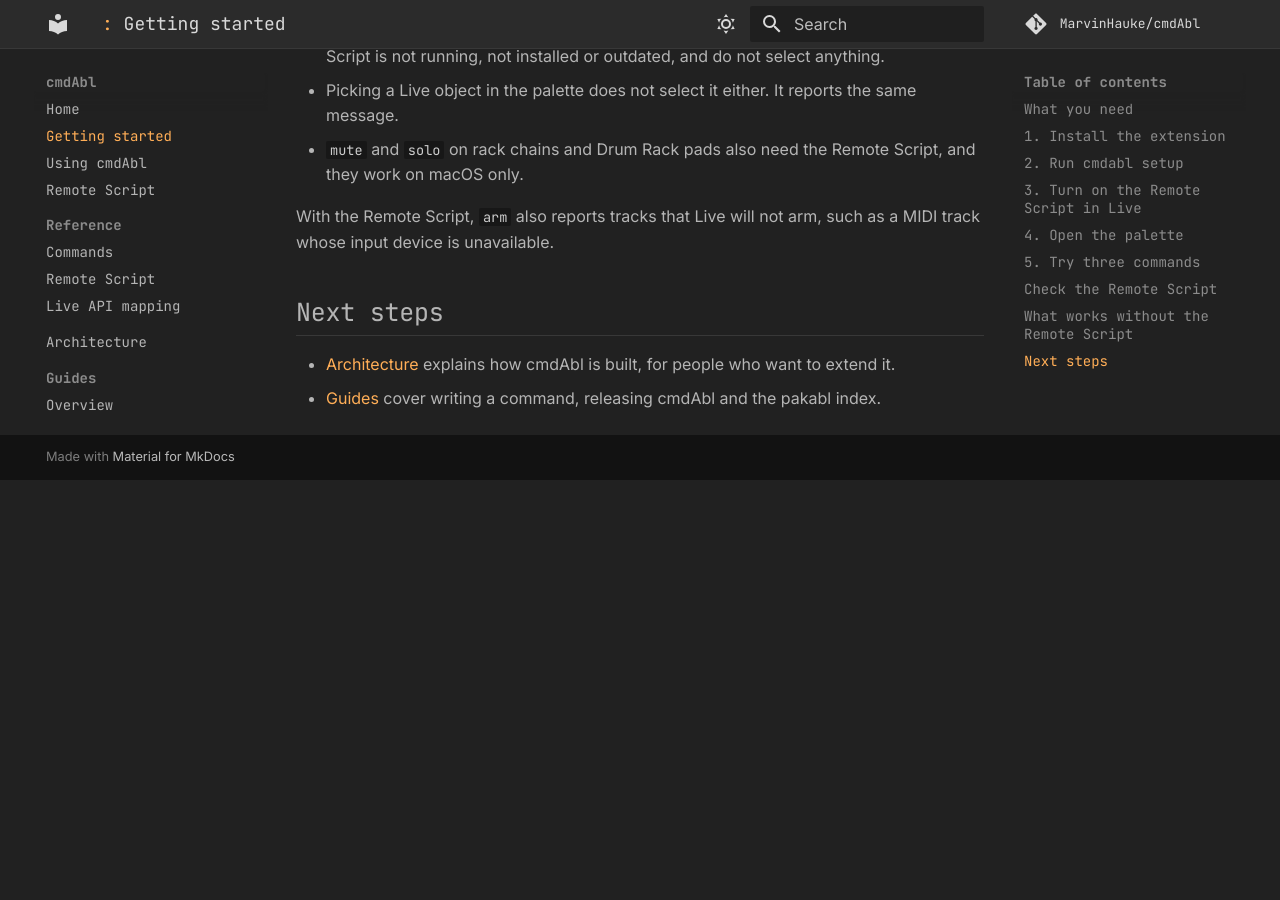
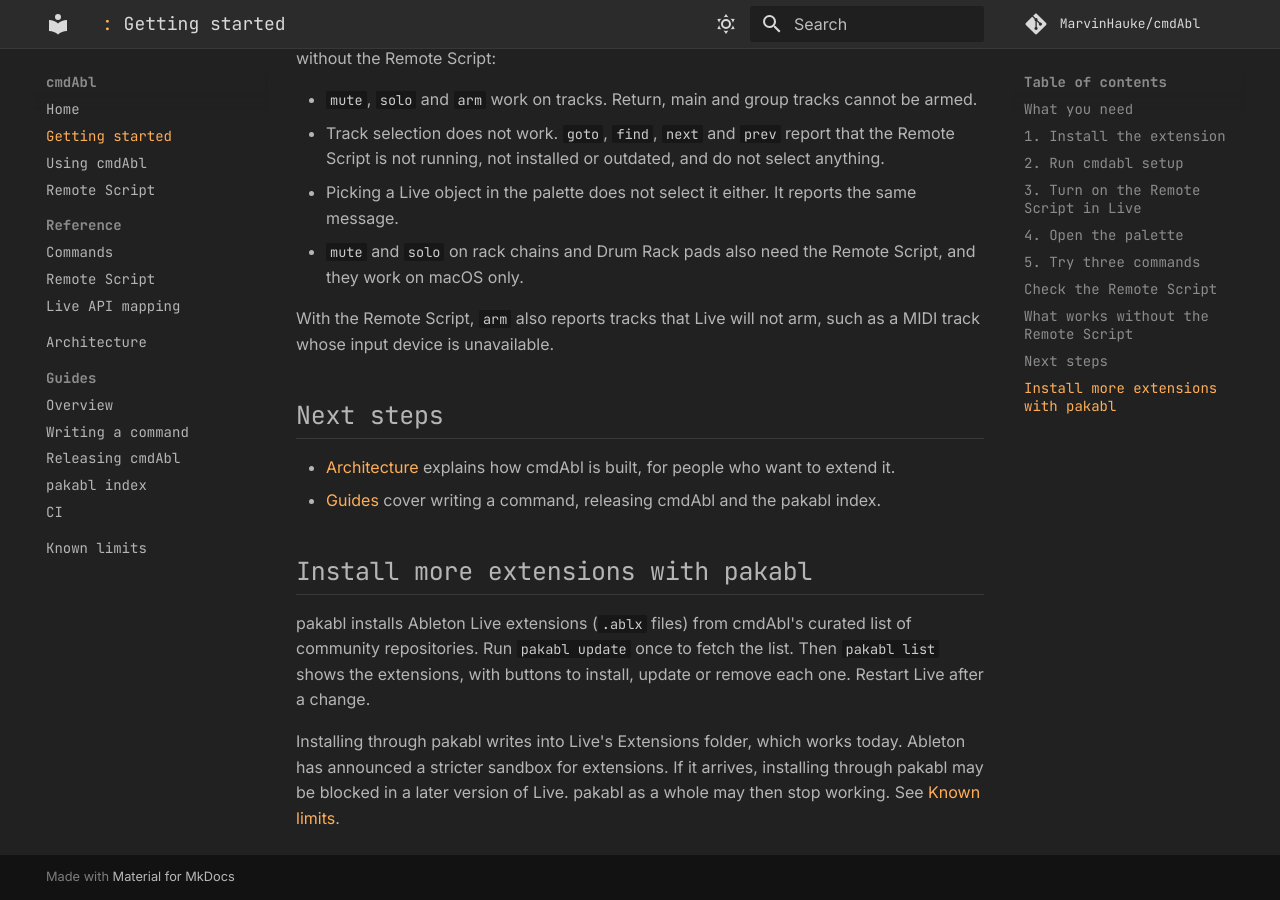
Before and after one commit to MarvinHauke/cmdAbl, an MkDocs documentation site: the page built from docs/getting-started.md, in a window 1280 px wide and 900 px high, scrolled down 3026 px. Built offline with MkDocs 1.6.1 and Material for MkDocs 9.7.7, drawn with Linux system fonts in a browser that asks for light colours; comment, search, counter and statistics services are not loaded; before the commit the page ends 3506 px from its top, so only the background shows below that; some of the changed text lies outside the part shown.

Commit message:
docs: pakabl wording and sandbox caveat; SDK and log wording; links to the Live API mapping
- Getting started: pakabl introduced as installing Ableton Live extensions; the
  sandbox caveat; the SDK version wording; the Live log path.
- Known limits: pakabl caveat; the two reads outside the bundle; dialog size.
- Using cmdAbl: the lom command and a link to the Live API mapping.
- Architecture and Remote Script: links to the Live API mapping; dialog size.

Co-Authored-By: Claude Haiku 5.5 <noreply@anthropic.com>

```diff
--- a/docs/getting-started.md
+++ b/docs/getting-started.md
@@ -4,12 +4,11 @@ cmdAbl is a command palette for Ableton Live. You type a short line such as `mut
 runs it on the Set that is open. This page takes you from installing cmdAbl to your first three
 commands.
 
-<!-- open: the "Extensions SDK beta" wording for the requirements is not in README.md or the release guide; to confirm -->
-
 ## What you need
 
 - A Mac. cmdAbl has been tested on macOS only.
-- Ableton Live 12.
+- A version of Ableton Live with Extensions support. The Extensions SDK is in beta; cmdAbl is built against
+  version 1.0.0-beta.1 of it.
 - [Karabiner-Elements](https://karabiner-elements.pqrs.org) (free), for the `:` key. You can still open
   the palette without it, from a context menu (step 4).
 
@@ -51,7 +50,10 @@ A copied script does not run until Live loads it. Do both steps:
 2. Open **Settings → Link, Tempo & MIDI → MIDI**. Under **Control Surface**, choose **cmdAbl**. Leave
    Input and Output set to *None*.
 
-To check the link, see [Check the Remote Script](#check-the-remote-script) below.
+Live's log shows `cmdAbl bridge listening on 127.0.0.1:27185` once the link is active. The log is at
+`~/Library/Preferences/Ableton/Live <version>/Log.txt`, where `<version>` is your Live version; the Remote Script's
+lines contain `RemoteScriptMessage: (cmdAbl)`. To check the link too, see
+[Check the Remote Script](#check-the-remote-script) below.
 
 <!-- image wanted: Live's Settings → Link, Tempo & MIDI → MIDI page with Control Surface set to cmdAbl (the rest of the page cropped out) -->
 
@@ -119,3 +121,13 @@ input device is unavailable.
 
 - [Architecture](architecture.md) explains how cmdAbl is built, for people who want to extend it.
 - [Guides](guides/README.md) cover writing a command, releasing cmdAbl and the pakabl index.
+
+## Install more extensions with pakabl
+
+pakabl installs Ableton Live extensions (`.ablx` files) from cmdAbl's curated list of community repositories.
+Run `pakabl update` once to fetch the list. Then `pakabl list` shows the extensions, with buttons to install,
+update or remove each one. Restart Live after a change.
+
+Installing through pakabl writes into Live's Extensions folder, which works today. Ableton has announced a
+stricter sandbox for extensions. If it arrives, installing through pakabl may be blocked in a later version of
+Live. pakabl as a whole may then stop working. See [Known limits](limits.md).
```
Also changed, not shown: docs/architecture.md (+5 -1 lines), docs/limits.md (+5 -0 lines), docs/remote-script.md (+1 -0 lines), docs/using.md (+7 -0 lines).
